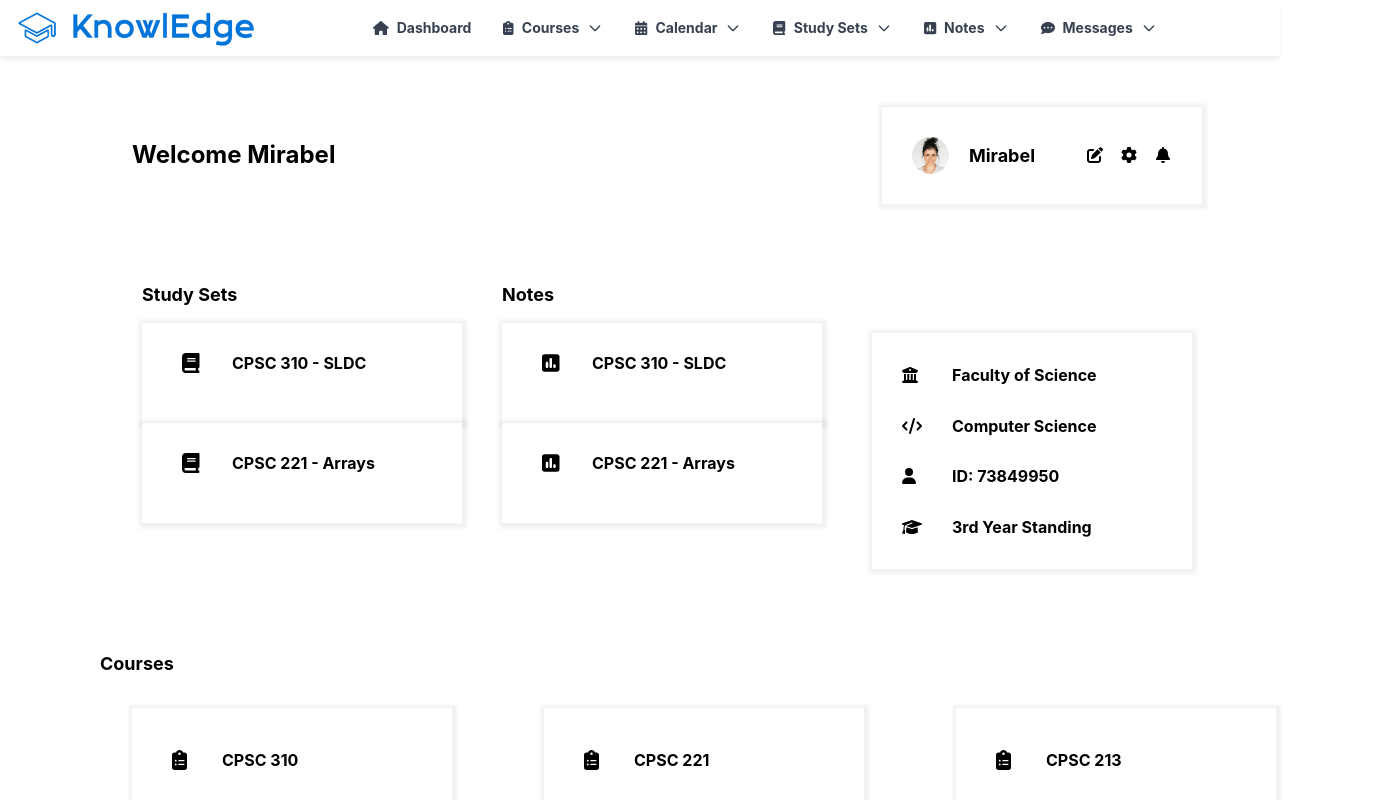
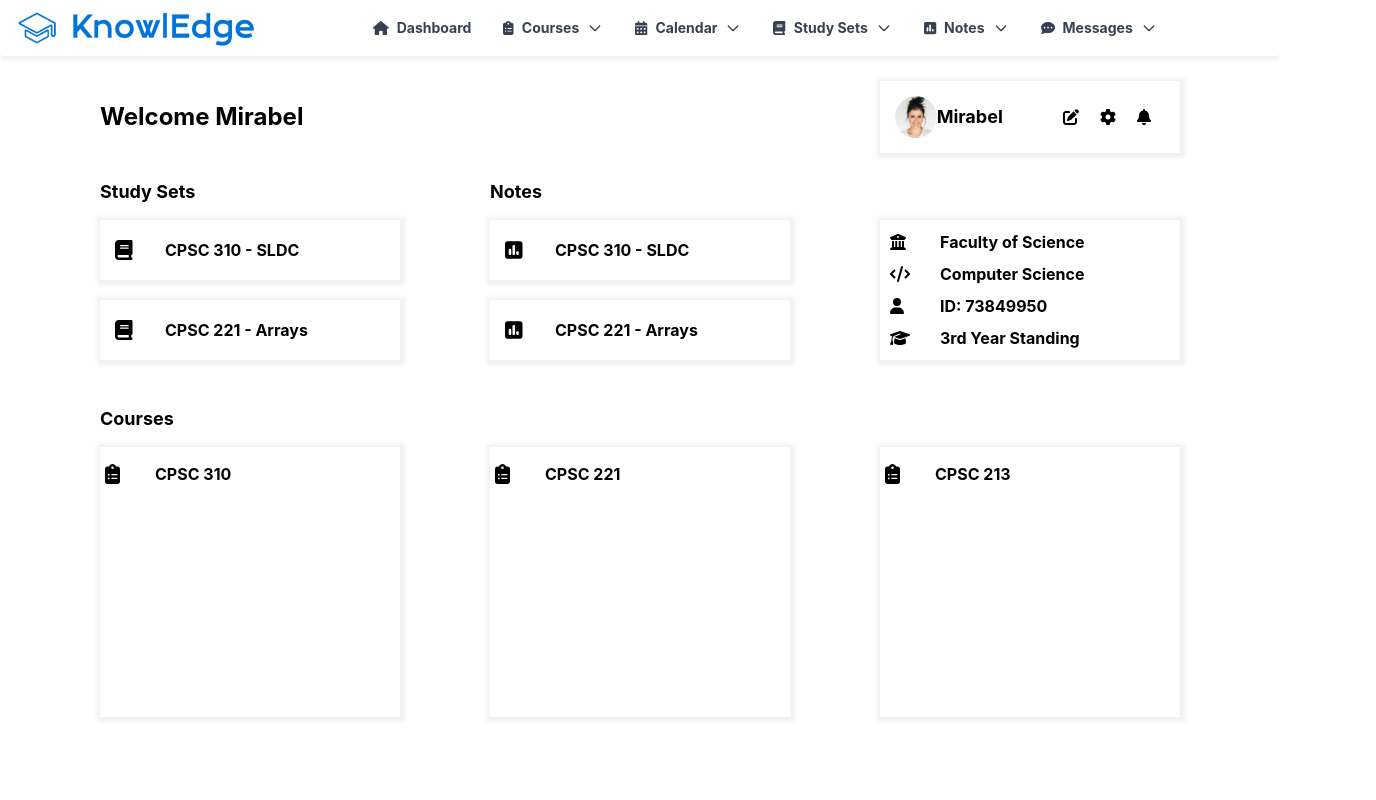
Before and after one commit to KKaiyuan/KnowlEdge, a React (Create React App) app: page / in a window 1280 px wide. Shown: the top 800 px of the page, 1376 px wide, since content can reach past the window. Built offline with nearby package versions, Linux system fonts and the light colour scheme.

Commit message:
patch styling

```diff
--- a/src/pages/StudentDashboard/StudentDashboard.jsx
+++ b/src/pages/StudentDashboard/StudentDashboard.jsx
@@ -13,13 +13,13 @@ const DashboardStyled = styled.div`
   width: 100%;
   flex-wrap: wrap;
 
-  .container {
+  .card-container {
     display: flex;
 
     flex-wrap: wrap;
     flex-direction: row;
     justify-content: space-between;
-    min-width: 100%;
+    max-width: 100%;
     padding: 25px 100px;
   }
 
@@ -83,13 +83,13 @@ const StudentDashboard = () => {
     <>
       <NavbarComponent />
       <DashboardStyled>
-        <div className="container no-btm-padding">
+        <div className="card-container no-btm-padding">
           <h2 className="greeting">Welcome Mirabel</h2>
           <div>
             <StudentCard />
           </div>
         </div>
-        <div className="container text-align-left">
+        <div className="card-container text-align-left">
           <div>
             <h3 className="section-titles">Study Sets</h3>
             <SmallCard type="study-set" title="CPSC 310 - SLDC" />
@@ -115,14 +115,13 @@ const StudentDashboard = () => {
               Courses
             </h3>
           </div>
-          <div className="container less-top-padding">
+          <div className="card-container less-top-padding">
             <CourseCard title="CPSC 310" onclickfn={handleCourseCardClick} />
             <CourseCard title="CPSC 221" onclickfn={handleCourseCardClick} />
             <CourseCard title="CPSC 213" onclickfn={handleCourseCardClick} />
           </div>
         </div>
       </DashboardStyled>
-
     </>
   );
 };
```
